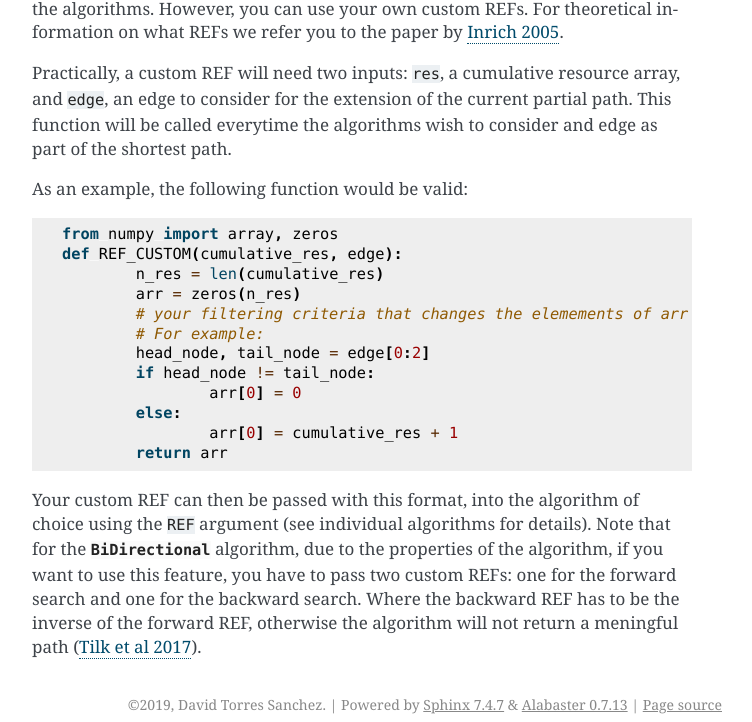
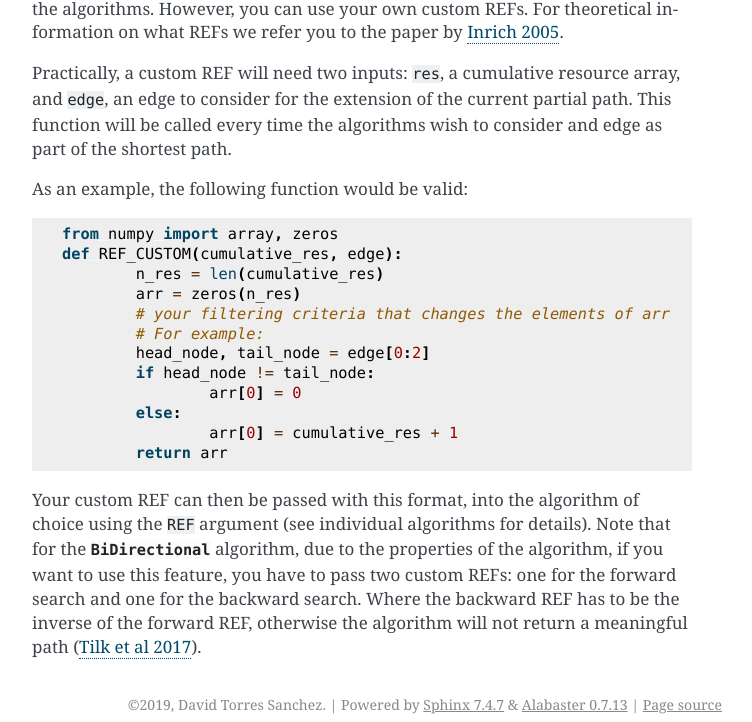
Before and after one commit to torressa/cspy, a Sphinx documentation site: the page built from docs/how_to.rst, in a window 1280 px wide and 1400 px high, scrolled down 1042 px. Shown: the part 656-1378 px from the top of the window, without its empty margins (388-1140 px from the left). Built offline with Sphinx 7.4.7, drawn with Linux system fonts in a browser that asks for light colours; formulas are drawn with MathJax 3.

Commit message:
updated readme, docs: spelling mistakes

```diff
--- a/docs/how_to.rst
+++ b/docs/how_to.rst
@@ -67,7 +67,7 @@ REFs
 
 Additive resource extension functions (REFs), are implemented by default in all the algorithms. However, you can use your own custom REFs. For theoretical information on what REFs we refer you to the paper by `Inrich 2005`_.
 
-Practically, a custom REF will need two inputs: ``res``, a cumulative resource array, and ``edge``, an edge to consider for the extension of the current partial path. This function will be called everytime the algorithms wish to consider and edge as part of the shortest path.
+Practically, a custom REF will need two inputs: ``res``, a cumulative resource array, and ``edge``, an edge to consider for the extension of the current partial path. This function will be called every time the algorithms wish to consider and edge as part of the shortest path.
 
 As an example, the following function would be valid:
 
@@ -77,7 +77,7 @@ As an example, the following function would be valid:
         def REF_CUSTOM(cumulative_res, edge):
         	n_res = len(cumulative_res)
         	arr = zeros(n_res)
-        	# your filtering criteria that changes the elemements of arr
+        	# your filtering criteria that changes the elements of arr
         	# For example:
         	head_node, tail_node = edge[0:2]
         	if head_node != tail_node:
@@ -86,7 +86,7 @@ As an example, the following function would be valid:
         		arr[0] = cumulative_res + 1
         	return arr
 
-Your custom REF can then be passed with this format, into the algorithm of choice using the ``REF`` argument (see individual algorithms for details). Note that for the :class:`BiDirectional` algorithm, due to the properties of the algorithm, if you want to use this feature, you have to pass two custom REFs: one for the forward search and one for the backward search. Where the backward REF has to be the inverse of the forward REF, otherwise the algorithm will not return a meningful path (`Tilk et al 2017`_).
+Your custom REF can then be passed with this format, into the algorithm of choice using the ``REF`` argument (see individual algorithms for details). Note that for the :class:`BiDirectional` algorithm, due to the properties of the algorithm, if you want to use this feature, you have to pass two custom REFs: one for the forward search and one for the backward search. Where the backward REF has to be the inverse of the forward REF, otherwise the algorithm will not return a meaningful path (`Tilk et al 2017`_).
 
 
 .. _Tilk et al 2017: https://www.sciencedirect.com/science/article/pii/S0377221717302035
```
Also changed, not shown: README.md (+1 -0 lines).
